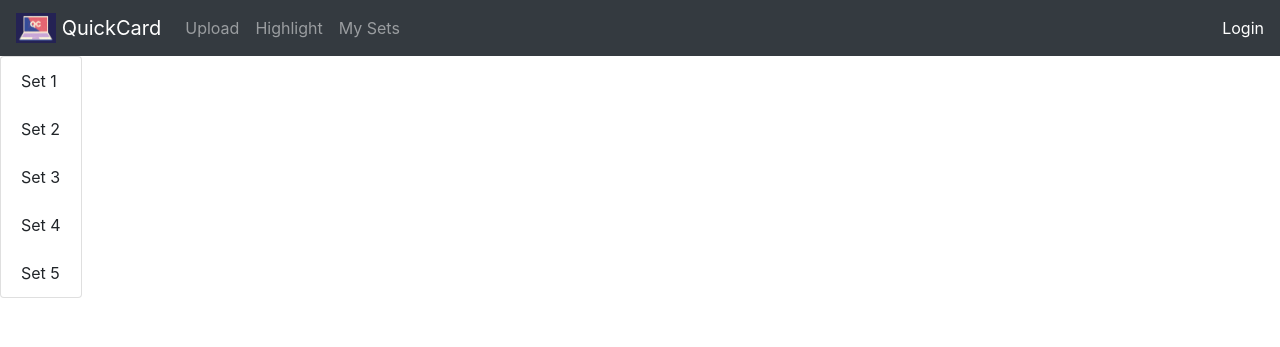
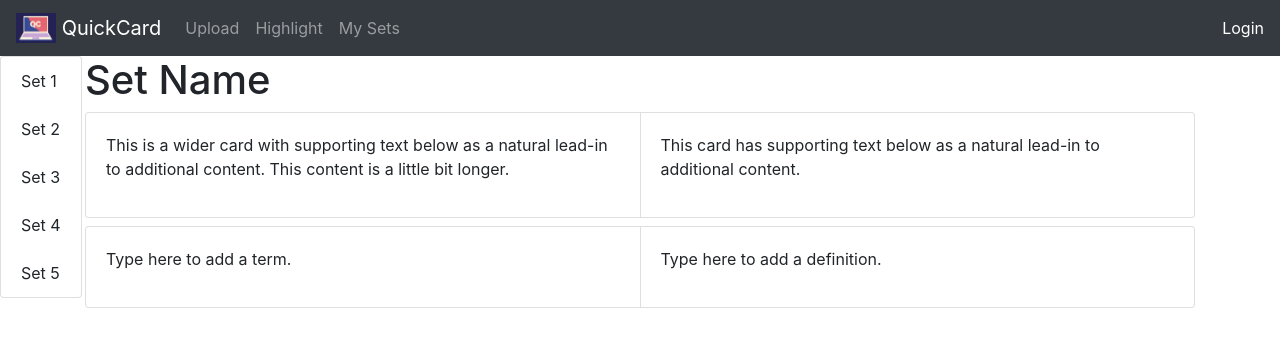
Before and after one commit to KeithMMeyer/HackOhio, a PHP site: page /sets.php in a window 1280 px wide. Shown: the top 347 px of the page. Run offline with PHP 8.4, Linux system fonts and the light colour scheme; some libraries are stand-ins or nearby versions.

Commit message:
Started set lists.

```diff
--- a/sets.php
+++ b/sets.php
@@ -5,6 +5,11 @@
         <script>var front= true;</script>
         <script src="https://code.jquery.com/jquery-3.5.1.slim.min.js" integrity="sha384-DfXdz2htPH0lsSSs5nCTpuj/zy4C+OGpamoFVy38MVBnE+IbbVYUew+OrCXaRkfj" crossorigin="anonymous"></script>
         <script src="https://cdn.jsdelivr.net/npm/bootstrap@4.5.3/dist/js/bootstrap.bundle.min.js" integrity="sha384-ho+j7jyWK8fNQe+A12Hb8AhRq26LrZ/JpcUGGOn+Y7RsweNrtN/tE3MoK7ZeZDyx" crossorigin="anonymous"></script>
+        <style>
+            .card-group{
+                margin-bottom: 8px;
+            }
+        </style>
 
         <title>QuickCard</title>
         <?php include 'includes/include_BS.php';?>
@@ -21,5 +26,39 @@
             </ul>
         </div>
 
+        <div class="container">
+            <div class="row">
+                <div class="col-sm">
+                    <h1>Set Name</h1>
+                    <div class="card-group">
+                        <div class="card">
+                            <div class="card-body">
+                                <p class="card-text">This is a wider card with supporting text below as a natural lead-in to additional content. This content is a little bit longer.</p>
+                            </div>
+                        </div>
+                        <div class="card">
+                            <div class="card-body">
+                                <p class="card-text">This card has supporting text below as a natural lead-in to additional content.</p>
+                                <p class="card-text">
+                            </div>
+                        </div>
+                    </div>
+                    <div class="card-group">
+                        <div class="card">
+                            <div class="card-body">
+                                <p class="card-text">Type here to add a term.</p>
+                            </div>
+                        </div>
+                        <div class="card">
+                            <div class="card-body">
+                                <p class="card-text">Type here to add a definition.</p>
+                                <p class="card-text">
+                            </div>
+                        </div>
+                    </div>
+                </div>
+            </div>
+        </div>
+
     </body>
 </html>
```
Lines whose indentation alone changed are shown as unchanged.
